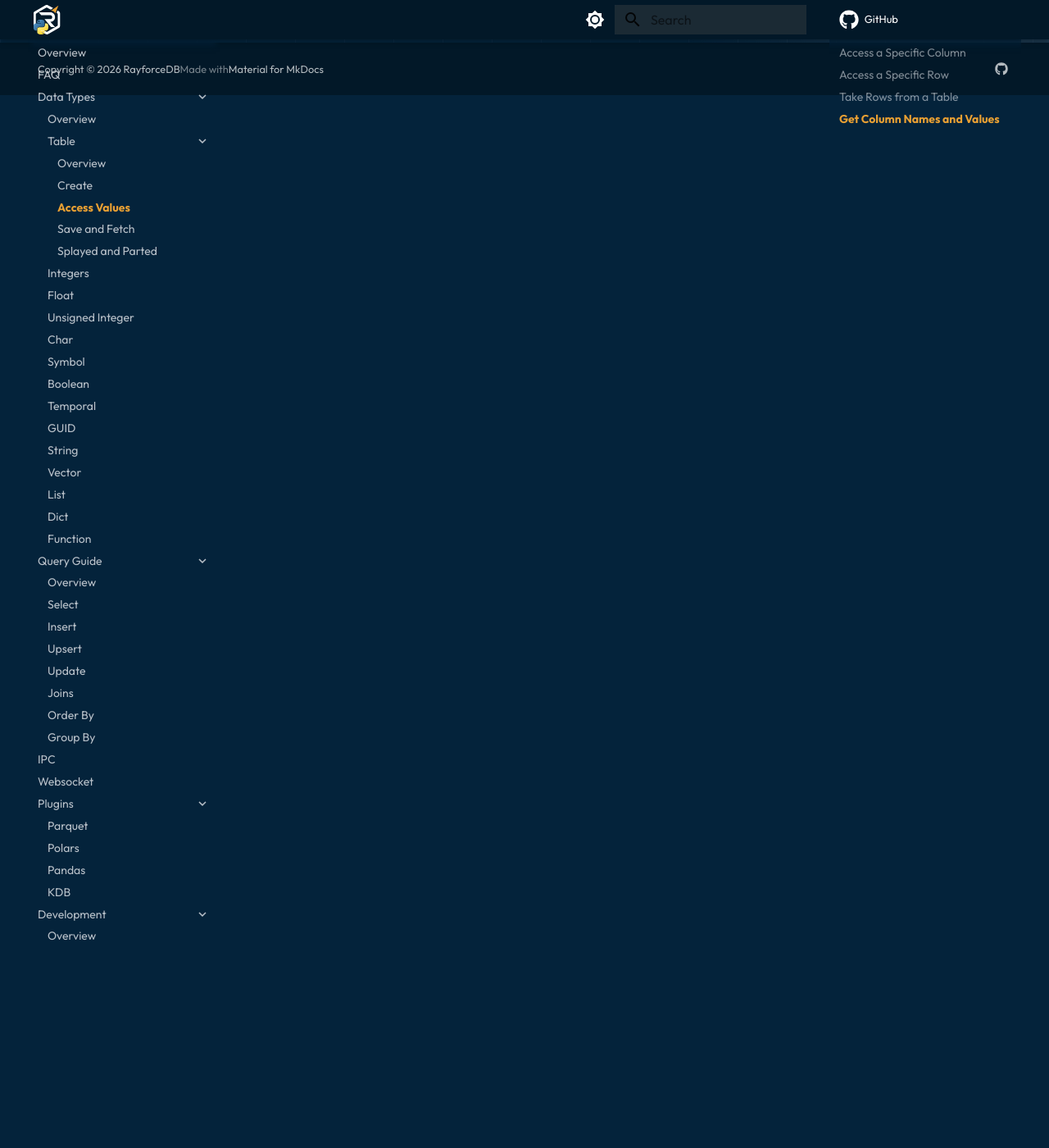
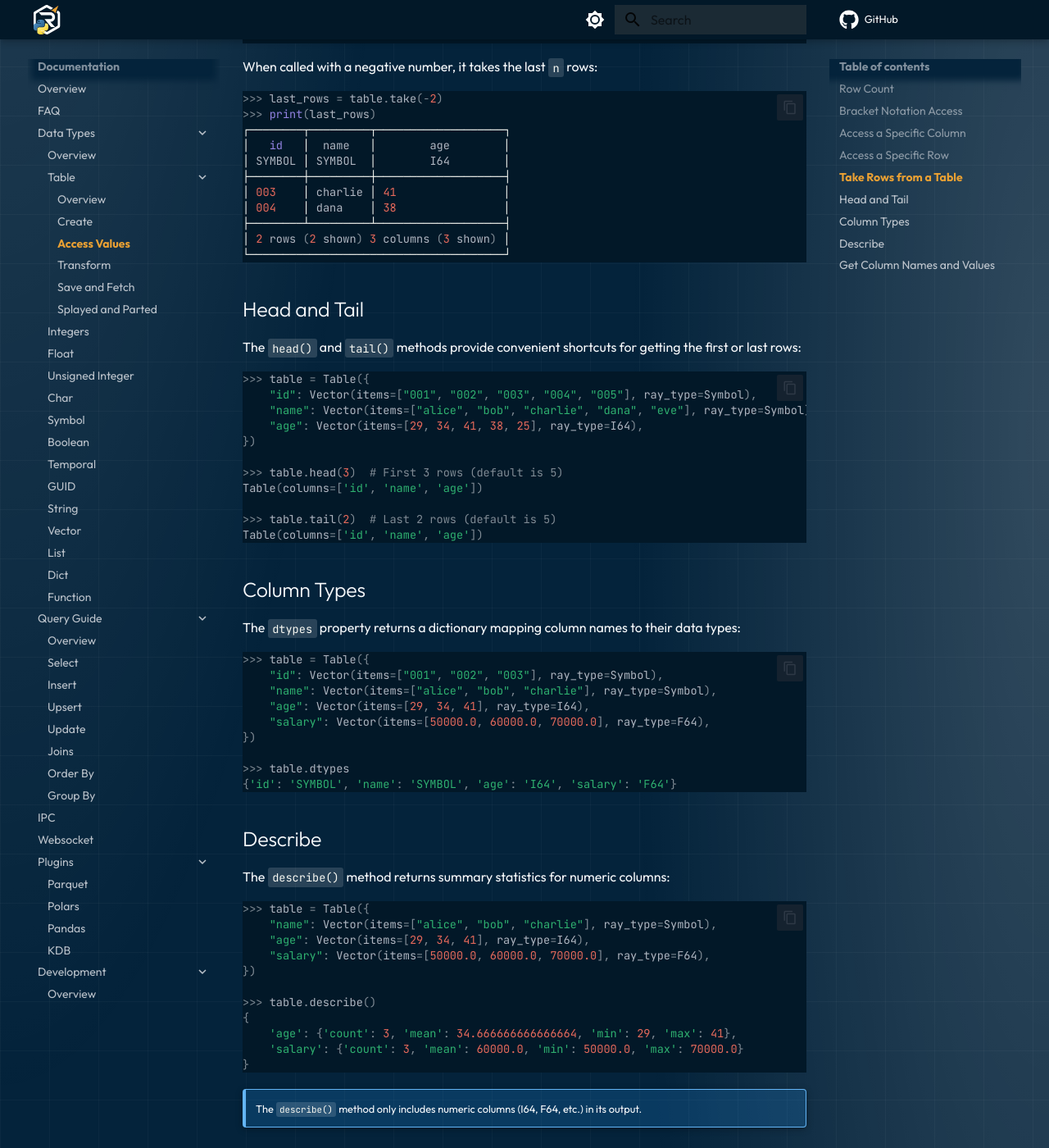
Before and after one commit to RayforceDB/rayforce-py, an MkDocs documentation site: the page built from docs/docs/content/documentation/data-types/table/access-values.md, in a window 1280 px wide and 1400 px high, scrolled down 2435 px. Shown: the whole window at 82% size. Built offline with MkDocs 1.6.1 and Material for MkDocs 9.7.7, drawn with Linux system fonts in a browser that asks for light colours; comment, search, counter and statistics services are not loaded; a style sheet for code colours, icons or effects is not loaded; some of the changed text lies outside the part shown.

Commit message:
table(wip): improve syntax

````diff
--- a/docs/docs/content/documentation/data-types/table/access-values.md
+++ b/docs/docs/content/documentation/data-types/table/access-values.md
@@ -1,6 +1,42 @@
 # :material-table-eye: Access Table Values
 
 Rayforce-Py provides a handy interface to access [:octicons-table-24: Table](overview.md) columns and values.
+
+## Row Count
+
+Use the built-in `len()` function to get the number of rows in a table:
+
+```python
+>>> table = Table({
+    "id": Vector(items=["001", "002", "003"], ray_type=Symbol),
+    "name": Vector(items=["alice", "bob", "charlie"], ray_type=Symbol),
+    "age": Vector(items=[29, 34, 41], ray_type=I64),
+})
+
+>>> len(table)
+3
+```
+
+## Bracket Notation Access
+
+You can use Python's bracket notation to access columns directly:
+
+**Single column** - returns a [:material-vector-line: Vector](../vector.md):
+
+```python
+>>> table["name"]
+Vector([Symbol('alice'), Symbol('bob'), Symbol('charlie')])
+
+>>> table["age"]
+Vector([I64(29), I64(34), I64(41)])
+```
+
+**Multiple columns** - returns a new [:octicons-table-24: Table](overview.md):
+
+```python
+>>> table[["id", "name"]]
+Table(columns=['id', 'name'])
+```
 
 ## Access a Specific Column
 
@@ -103,6 +139,61 @@
 └──────────────────────────────────────┘
 ```
 
+## Head and Tail
+
+The `head()` and `tail()` methods provide convenient shortcuts for getting the first or last rows:
+
+```python
+>>> table = Table({
+    "id": Vector(items=["001", "002", "003", "004", "005"], ray_type=Symbol),
+    "name": Vector(items=["alice", "bob", "charlie", "dana", "eve"], ray_type=Symbol),
+    "age": Vector(items=[29, 34, 41, 38, 25], ray_type=I64),
+})
+
+>>> table.head(3)  # First 3 rows (default is 5)
+Table(columns=['id', 'name', 'age'])
+
+>>> table.tail(2)  # Last 2 rows (default is 5)
+Table(columns=['id', 'name', 'age'])
+```
+
+## Column Types
+
+The `dtypes` property returns a dictionary mapping column names to their data types:
+
+```python
+>>> table = Table({
+    "id": Vector(items=["001", "002", "003"], ray_type=Symbol),
+    "name": Vector(items=["alice", "bob", "charlie"], ray_type=Symbol),
+    "age": Vector(items=[29, 34, 41], ray_type=I64),
+    "salary": Vector(items=[50000.0, 60000.0, 70000.0], ray_type=F64),
+})
+
+>>> table.dtypes
+{'id': 'SYMBOL', 'name': 'SYMBOL', 'age': 'I64', 'salary': 'F64'}
+```
+
+## Describe
+
+The `describe()` method returns summary statistics for numeric columns:
+
+```python
+>>> table = Table({
+    "name": Vector(items=["alice", "bob", "charlie"], ray_type=Symbol),
+    "age": Vector(items=[29, 34, 41], ray_type=I64),
+    "salary": Vector(items=[50000.0, 60000.0, 70000.0], ray_type=F64),
+})
+
+>>> table.describe()
+{
+    'age': {'count': 3, 'mean': 34.666666666666664, 'min': 29, 'max': 41},
+    'salary': {'count': 3, 'mean': 60000.0, 'min': 50000.0, 'max': 70000.0}
+}
+```
+
+!!! note ""
+    The `describe()` method only includes numeric columns (I64, F64, etc.) in its output.
+
 ## Get Column Names and Values
 
 ```python
--- a/docs/mkdocs.yml
+++ b/docs/mkdocs.yml
@@ -109,6 +109,7 @@
         - Overview: content/documentation/data-types/table/overview.md
         - Create: content/documentation/data-types/table/create.md
         - Access Values: content/documentation/data-types/table/access-values.md
+        - Transform: content/documentation/data-types/table/transform.md
         - Save and Fetch: content/documentation/data-types/table/save-and-fetch.md
         - Splayed and Parted: content/documentation/data-types/table/splayed-and-parted.md
       - Integers: content/documentation/data-types/integers.md
````
Also changed, not shown: docs/docs/content/documentation/data-types/table/transform.md (added, +83 -0 lines), 2 other files.
